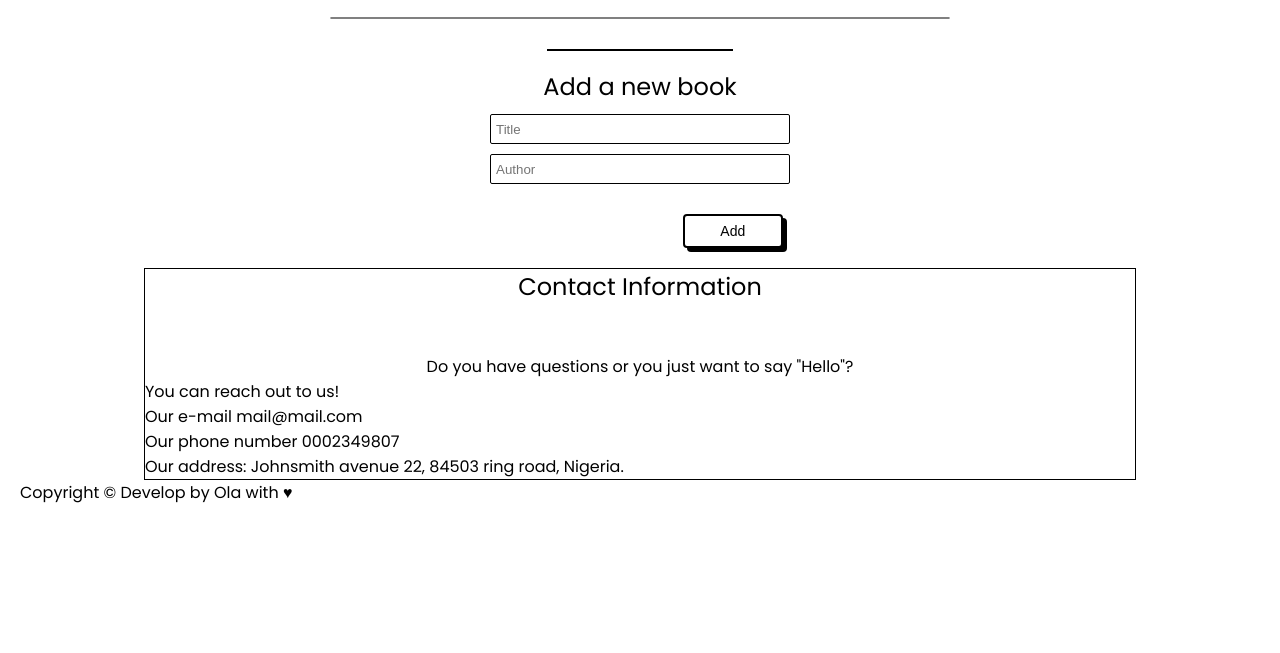
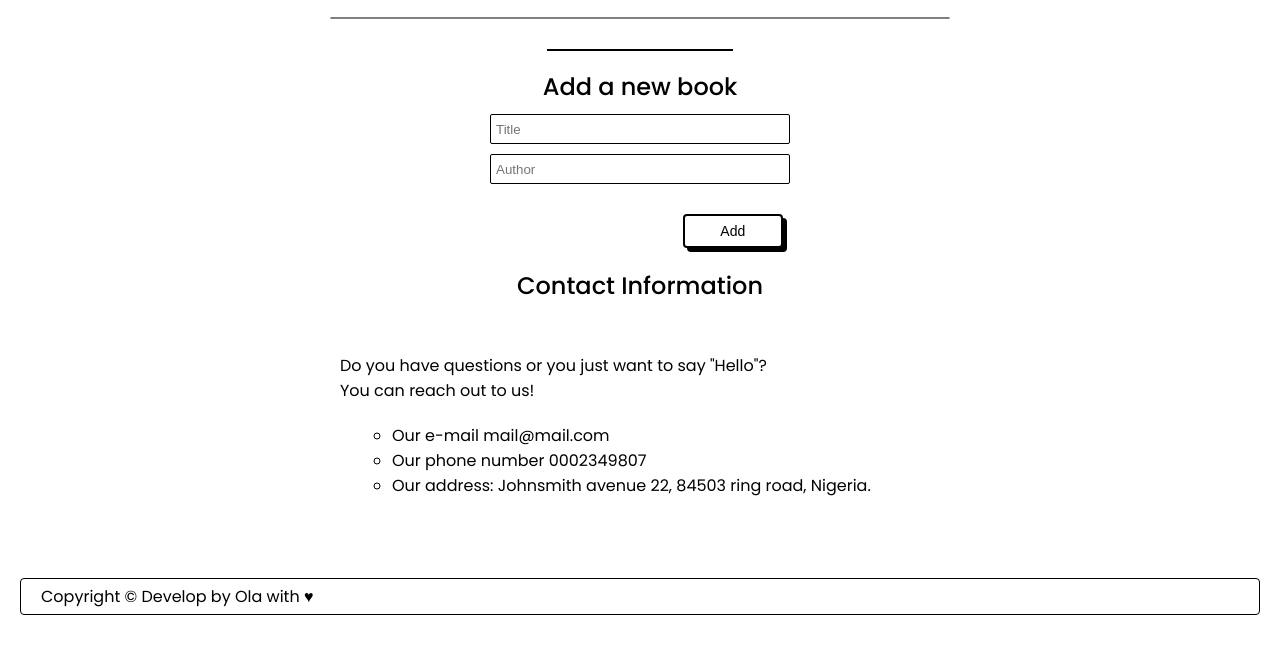
Before and after one commit to olaishola05/awesome-books, a website: page index.html in a window 1280 px wide. Shown: the part 147-800 px from the top of the page. Drawn offline with Linux system fonts and the light colour scheme.

Commit message:
Style the contact section and modify index.html

```diff
--- a/index.html
+++ b/index.html
@@ -45,8 +45,7 @@
 
       <section class="contact-container">
         <h2>Contact Information</h2>
-        <p>Do you have questions or you just want to say "Hello"?</p>
-        <span>You can reach out to us!</span>
+        <p>Do you have questions or you just want to say "Hello"? <span>You can reach out to us!</span></p>
 
         <ul>
           <li>Our e-mail mail@mail.com</li>
--- a/style.scss
+++ b/style.scss
@@ -128,6 +128,7 @@ body {
 
     h2 {
       text-align: center;
+      font-weight: 500;
     }
 
     form {
@@ -201,17 +202,36 @@ body {
   .contact-container {
     width: 80%;
     margin: 0 auto;
-    border: 1px solid #000;
+    margin-bottom: 80px;
 
     h2 {
       margin-bottom: 50px;
       text-align: center;
+      font-weight: 500;
     }
     p {
-      text-align: center;
+      width: 600px;
+      display: flex;
+      flex-direction: column;
+      justify-content: center;
+      margin: 0 auto;
     }
     span {
-      text-align: center;
+      align-items: start;
+      margin-bottom: 20px;
+    }
+
+    ul {
+      width: 50%;
+      margin: 0 auto;
+
+      list-style: circle;
     }
   }
+
+  footer {
+    border: 1px solid #000;
+    padding: 5px 20px 5px 20px;
+    border-radius: 4px;
+  }
 }
```
Also changed, not shown: style.css, 1 other file.
